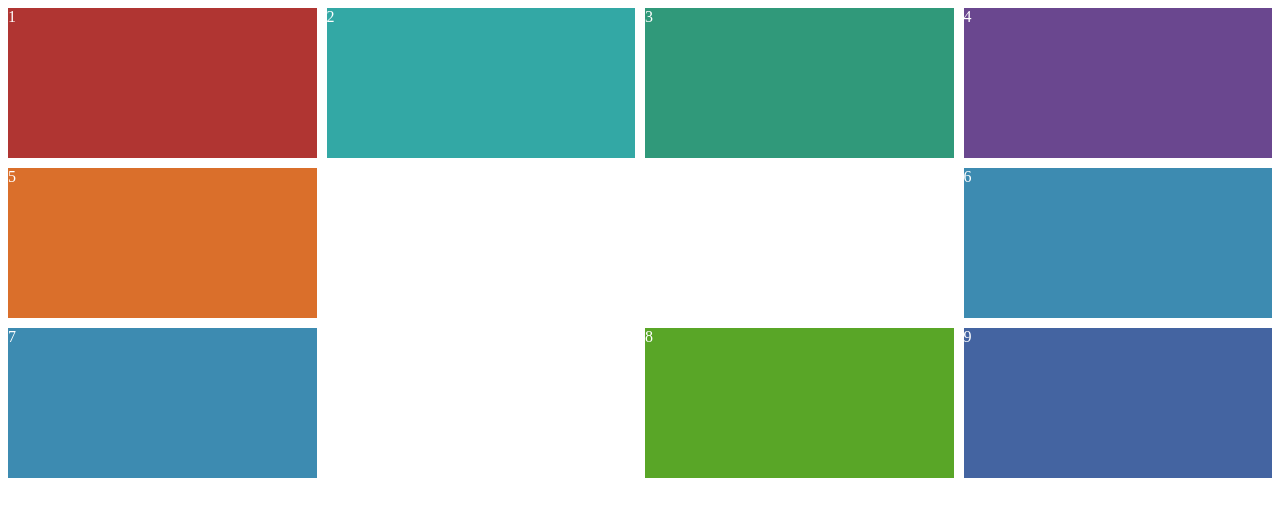
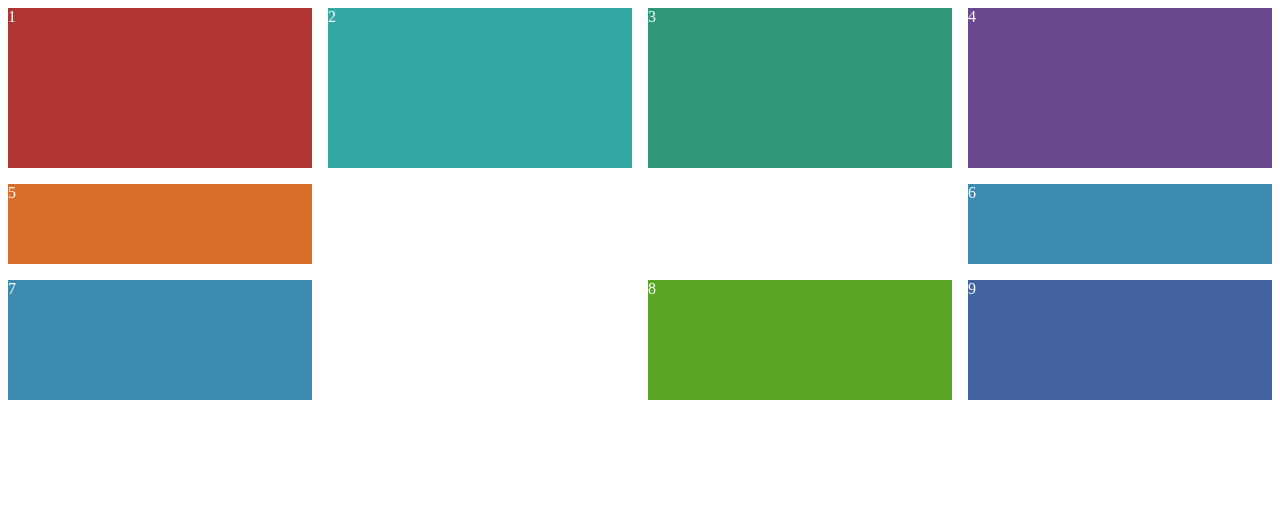
Before and after one commit to fberanger76/gridexo2, a plain HTML site: page index.html in a window 1280 px wide. Drawn offline with Linux system fonts and the light colour scheme.

Commit message:
exos corrigés

```diff
--- a/assets/css/style.css
+++ b/assets/css/style.css
@@ -1,10 +1,11 @@
 .container {
     display: grid;
-    column-gap: 10px;
-    row-gap: 10px;
-    grid-template-columns: 1fr 1fr 1fr 1fr;
-    grid-template-rows: 150px 150px 150px;
+    column-gap: 1rem;
+    row-gap: 1rem;
+    grid-template-columns: repeat(4,1fr);
+    grid-template-rows: 40% 20% 30%;
     max-width: 100%;
+    height: 50vh;
 }
 
 .item1 {
```
